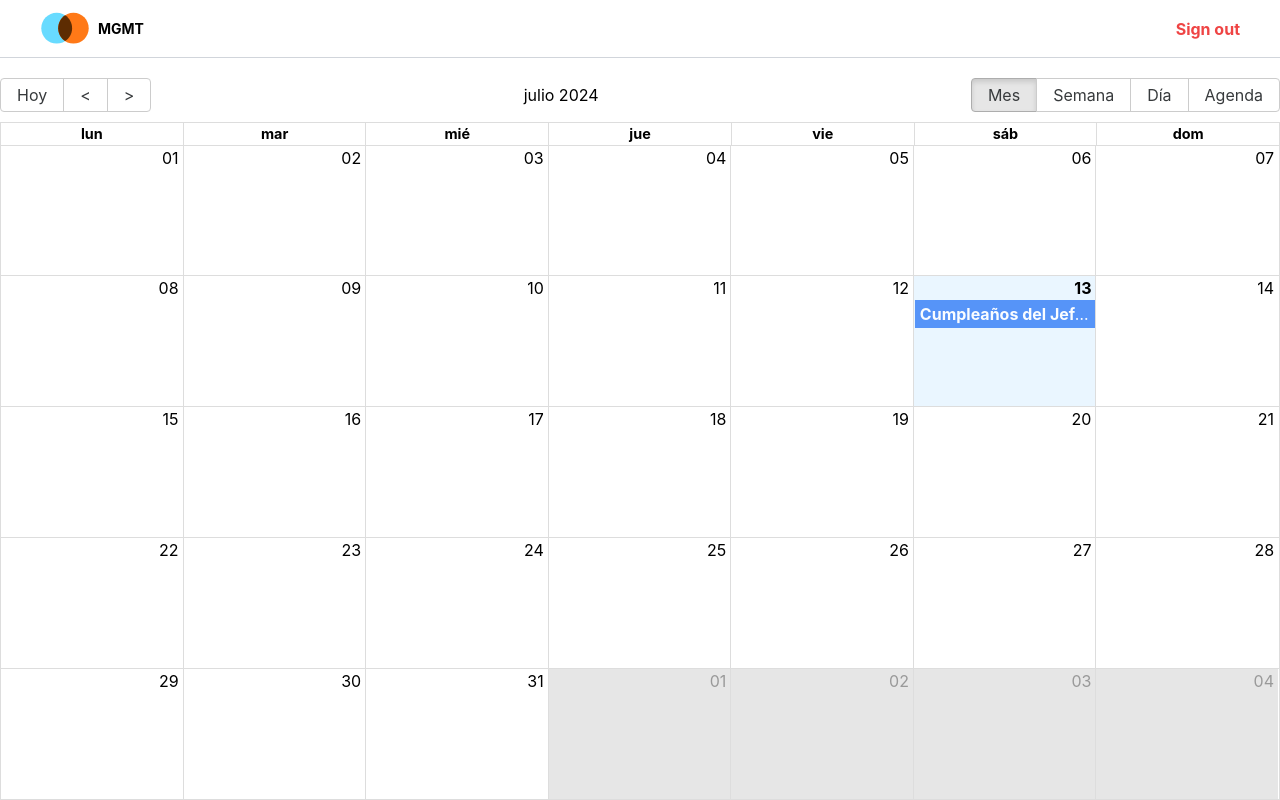
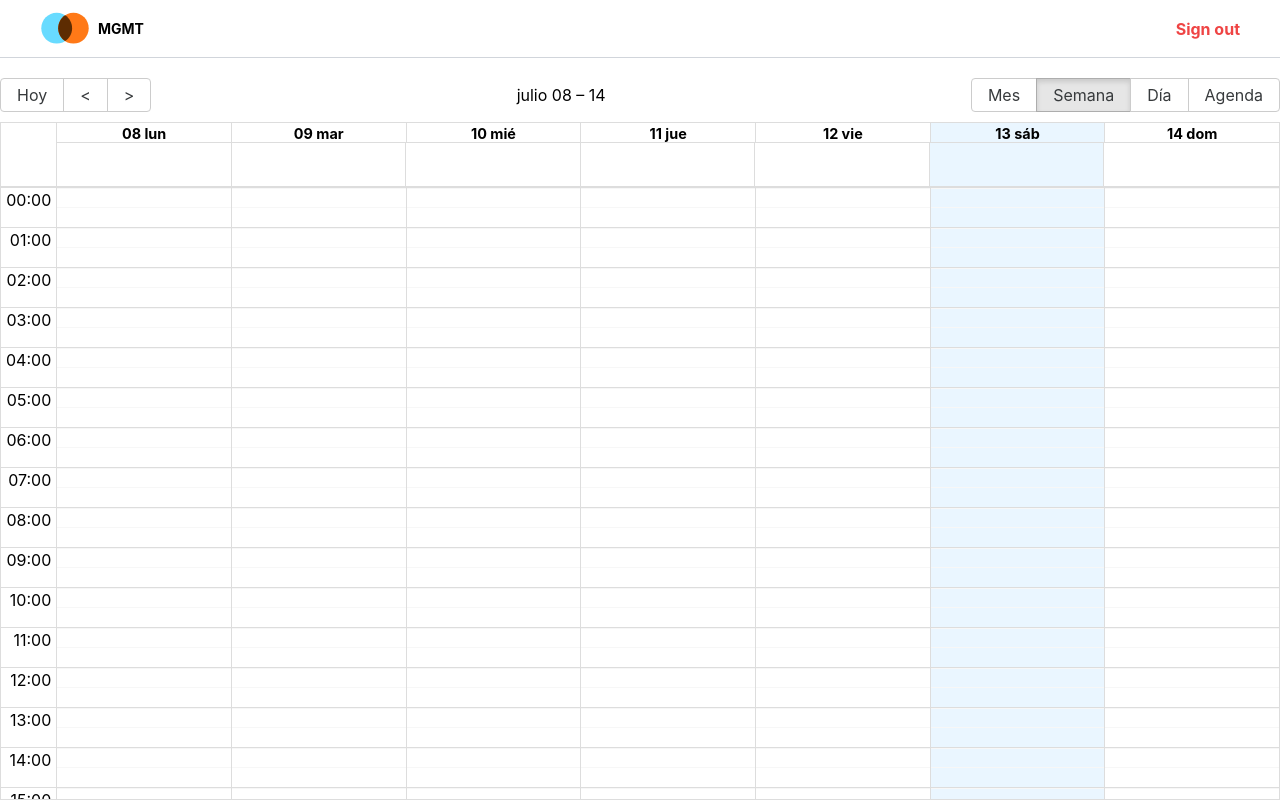
Before and after one commit to jesusrobot0/mgmt, a React (Vite) app: page / in a window 1280 px wide. Built offline with nearby package versions, Linux system fonts and the light colour scheme.

Commit message:
feat(calendar): save calendar view position to local storage

```diff
--- a/src/mgmt/pages/Calendar.jsx
+++ b/src/mgmt/pages/Calendar.jsx
@@ -3,10 +3,11 @@ import { addHours } from "date-fns";
 import { CalendarEvent, Navbar } from "../components";
 import { localizer, getMessagesES } from "../../helpers";
 import "react-big-calendar/lib/css/react-big-calendar.css";
+import { useState } from "react";
 
 const events = [
   {
-    title: "Cumpleaños del Jefe",
+    title: "Cumpleaños del Jefe Maestro",
     notes: "Hay que comprar pastel",
     start: new Date(),
     end: addHours(new Date(), 2),
@@ -19,6 +20,15 @@ const events = [
 ];
 
 export function CalendarPage() {
+  const [view, setView] = useState(() => {
+    const viewSelected = window.localStorage.getItem("view");
+
+    if (!viewSelected) {
+      return "week";
+    }
+
+    return viewSelected;
+  });
   // Esta función hace que el estilo de los eventos cambie!
   // eslint-disable-next-line no-unused-vars
   const eventStyleGetter = (event, start, end, isSelected) => {
@@ -32,6 +42,19 @@ export function CalendarPage() {
     return { style };
   };
 
+  const handleDoubleClick = (event) => {
+    console.log({ doubleClick: event });
+  };
+
+  const handleSelect = (event) => {
+    console.log({ click: event });
+  };
+
+  const handleViewChanged = (event) => {
+    setView(event);
+    window.localStorage.setItem("view", event);
+  };
+
   return (
     <div className="flex flex-col gap-5">
       <Navbar />
@@ -39,6 +62,7 @@ export function CalendarPage() {
         culture="es"
         localizer={localizer}
         events={events}
+        defaultView={view}
         startAccessor="start"
         endAccessor="end"
         style={{ height: "calc(100vh - 78px)" }}
@@ -47,6 +71,9 @@ export function CalendarPage() {
         components={{
           event: CalendarEvent,
         }}
+        onDoubleClickEvent={handleDoubleClick}
+        onSelectEvent={handleSelect}
+        onView={handleViewChanged}
       />
     </div>
   );
```
Also changed, not shown: 1 other file (tests, documents, lock files or other folders).
